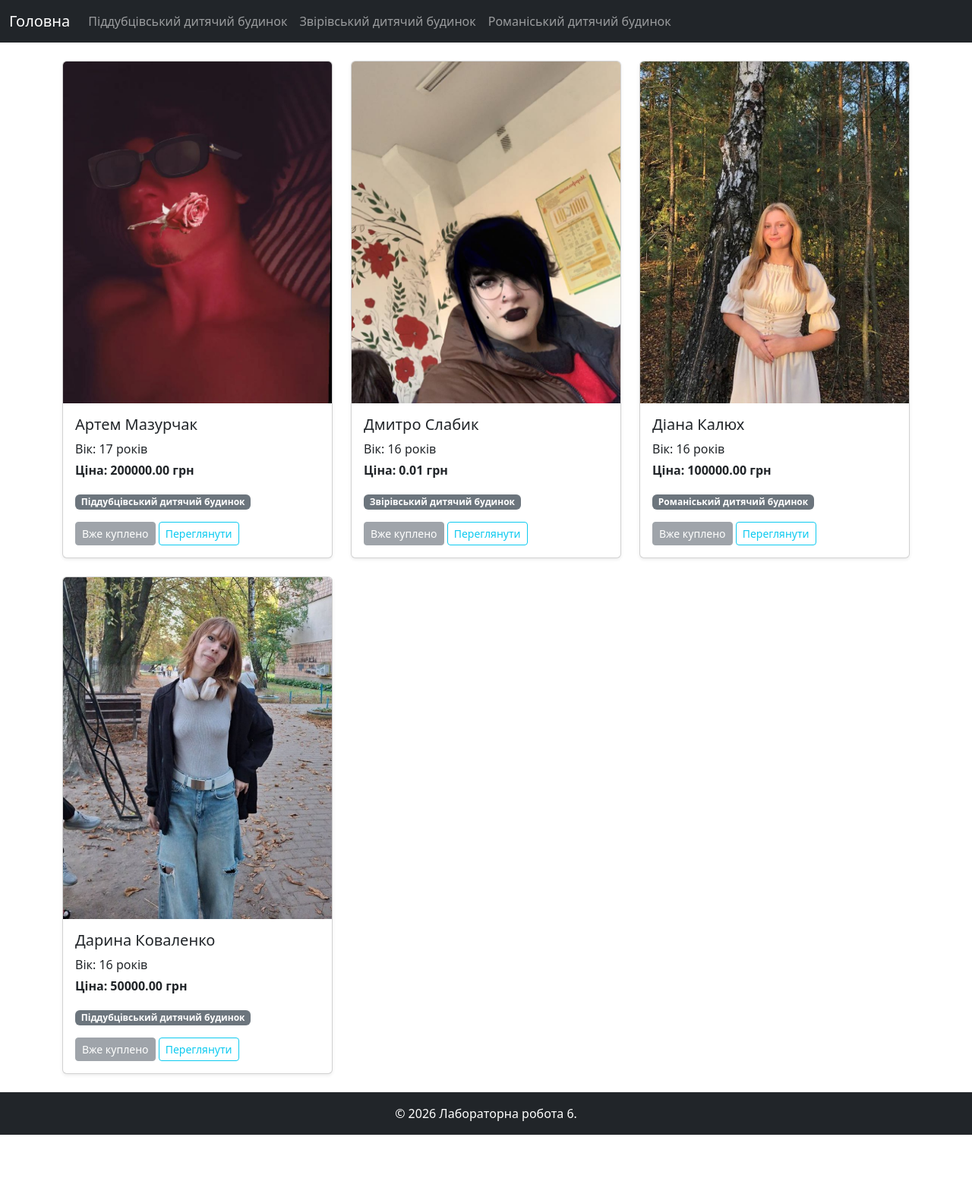
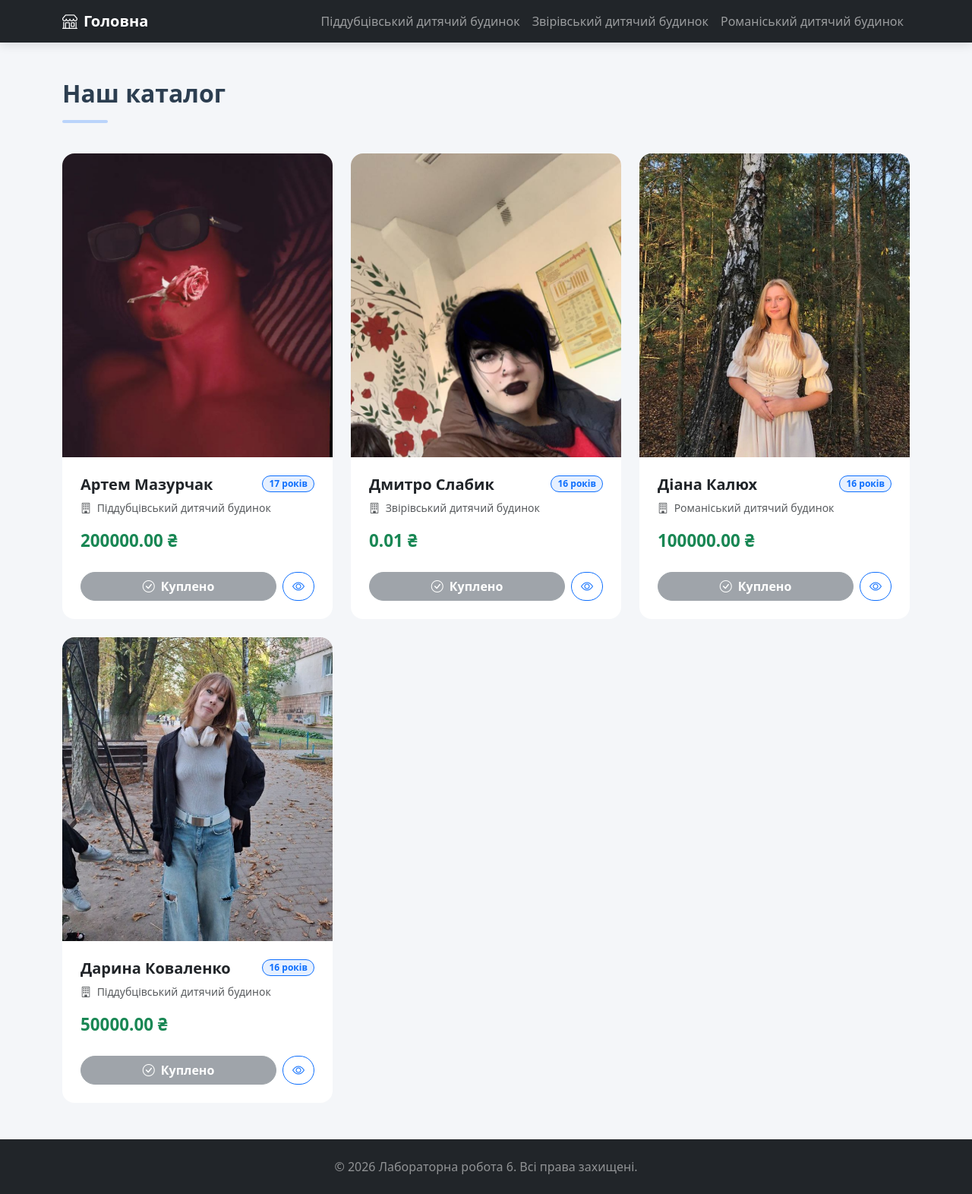
Before and after one commit to sashavorobets25-hub/lab4, a Django app: page / in a window 1280 px wide. Shown: the whole page at 76% size. Before the commit the page ends 1494 px from the top, so only its background shows below. Run offline with Django 5.2, Linux system fonts and the light colour scheme; data comes from the database, SQL or seed files in the repository; both versions use the stored data as it was after the commit.

Commit message:
Збереження коду перед переходом на ноут

```diff
--- a/lab4/templates/index.html
+++ b/lab4/templates/index.html
@@ -2,20 +2,70 @@
 <html lang="uk">
 <head>
     <meta charset="UTF-8">
-    <title>Головна сторінка</title>
+    <title>Сучасна Головна</title>
     <link href="https://cdn.jsdelivr.net/npm/bootstrap@5.3.0/dist/css/bootstrap.min.css" rel="stylesheet">
+    <link rel="stylesheet" href="https://cdn.jsdelivr.net/npm/bootstrap-icons@1.11.1/font/bootstrap-icons.css">
+
+    <style>
+        body {
+            background-color: #f4f6f9; /* Приємний світло-сірий фон */
+        }
+        .navbar {
+            box-shadow: 0 4px 12px rgba(0,0,0,0.1);
+        }
+        /* Стилі для картки */
+        .custom-card {
+            border: none;
+            border-radius: 16px;
+            overflow: hidden;
+            transition: transform 0.3s ease, box-shadow 0.3s ease;
+        }
+        .custom-card:hover {
+            transform: translateY(-8px); /* Підняття картки при наведенні */
+            box-shadow: 0 15px 30px rgba(0,0,0,0.1); /* Велика тінь */
+        }
+        /* Анімація картинки */
+        .card-img-wrapper {
+            height: 400px;
+            overflow: hidden;
+        }
+        .card-img-top {
+            height: 100%;
+            width: 100%;
+            object-fit: cover;
+            transition: transform 0.5s ease;
+        }
+        .custom-card:hover .card-img-top {
+            transform: scale(1.08); /* Збільшення картинки при наведенні */
+        }
+        /* Інші дрібниці */
+        .price-tag {
+            font-size: 1.4rem;
+            font-weight: 800;
+            color: #198754;
+        }
+        .btn-custom {
+            border-radius: 50px; /* Круглі кнопки */
+            font-weight: 600;
+        }
+        .empty-state {
+            text-align: center;
+            padding: 60px 20px;
+        }
+    </style>
 </head>
 <body class="d-flex flex-column min-vh-100">
 
-    <nav class="navbar navbar-expand-lg navbar-dark bg-dark">
-      <div class="container-fluid">
-        <a class="navbar-brand" href="{% url 'home' %}">Головна</a>
+    <nav class="navbar navbar-expand-lg navbar-dark bg-dark sticky-top">
+      <div class="container">
+        <a class="navbar-brand fw-bold" href="{% url 'home' %}">
+            <i class="bi bi-shop me-2"></i>Головна
+        </a>
         <button class="navbar-toggler" type="button" data-bs-toggle="collapse" data-bs-target="#navbarNav">
           <span class="navbar-toggler-icon"></span>
         </button>
         <div class="collapse navbar-collapse" id="navbarNav">
-          <ul class="navbar-nav">
-            {% for orphanage in orphanages %}
+          <ul class="navbar-nav ms-auto"> {% for orphanage in orphanages %}
             <li class="nav-item">
               <a class="nav-link" href="{% url 'category_filter' orphanage.id %}">{{ orphanage.name }}</a>
             </li>
@@ -25,56 +75,90 @@
       </div>
     </nav>
 
-    <div class="container mt-4 flex-grow-1">
-        <div class="row">
-            {% for child in children %}
-            <div class="col-md-4 mb-4">
-                <div class="card h-100 shadow-sm">
+    <div class="container mt-5 flex-grow-1">
+{% if messages %}
+            {% for message in messages %}
+                <div class="alert alert-success alert-dismissible fade show shadow-sm" role="alert">
+                    <i class="bi bi-check-circle-fill me-2"></i> {{ message }}
+                    <button type="button" class="btn-close" data-bs-dismiss="alert" aria-label="Close"></button>
+                </div>
+            {% endfor %}
+        {% endif %}
+        <div class="row mb-4">
+            <div class="col-12">
+                <h2 class="fw-bold" style="color: #2c3e50;">Наш каталог</h2>
+                <hr style="width: 60px; height: 4px; background-color: #0d6efd; border: none; border-radius: 2px;">
+            </div>
+        </div>
 
-                    {% if child.image %}
-                        <img src="{{ child.image.url }}" class="card-img-top" alt="Фото" style="height: 450px; object-fit: cover;">
-                    {% else %}
-                        <div class="bg-secondary text-white d-flex justify-content-center align-items-center" style="height: 450px;">
-                            <span>Немає фото</span>
-                        </div>
-                    {% endif %}
+        <div class="row g-4"> {% for child in children %}
+            <div class="col-md-6 col-lg-4">
+                <div class="card custom-card h-100 bg-white">
 
-                    <div class="card-body d-flex flex-column">
-                        <h5 class="card-title">{{ child.first_name }} {{ child.last_name }}</h5>
-                        <p class="card-text mb-1">Вік: {{ child.age }} років</p>
-                        <p class="card-text"><strong>Ціна: {{ child.price }} грн</strong></p>
-                        <div>
-                            <span class="badge bg-secondary mb-3">{{ child.orphanage.name }}</span>
+                    <div class="card-img-wrapper">
+                        {% if child.image %}
+                            <img src="{{ child.image.url }}" class="card-img-top" alt="Фото">
+                        {% else %}
+                            <div class="bg-light text-secondary d-flex justify-content-center align-items-center h-100">
+                                <i class="bi bi-person-bounding-box" style="font-size: 4rem;"></i>
+                            </div>
+                        {% endif %}
+                    </div>
+
+                    <div class="card-body d-flex flex-column p-4">
+                        <div class="d-flex justify-content-between align-items-start mb-2">
+                            <h5 class="card-title fw-bold mb-0">{{ child.first_name }} {{ child.last_name }}</h5>
+                            <span class="badge bg-primary bg-opacity-10 text-primary rounded-pill border border-primary px-2 py-1">
+                                {{ child.age }} років
+                            </span>
                         </div>
 
-                        <div class="mt-auto">
+                        <p class="text-muted small mb-3">
+                            <i class="bi bi-building me-1"></i> {{ child.orphanage.name }}
+                        </p>
+
+                        <div class="mb-4">
+                            <span class="price-tag">{{ child.price }} ₴</span>
+                        </div>
+
+                        <div class="mt-auto d-flex gap-2">
                             {% if not child.is_purchased %}
-                                <form action="{% url 'buy_child' child.id %}" method="POST" style="display:inline;">
+                                <form action="{% url 'buy_child' child.id %}" method="POST" class="flex-grow-1" onsubmit="return confirm('Ви впевнені, що хочете здійснити цю покупку?');">
                                     {% csrf_token %}
-                                    <button type="submit" class="btn btn-success btn-sm">Купити</button>
+                                    <button type="submit" class="btn btn-success btn-custom w-100">
+                                        <i class="bi bi-cart-plus me-1"></i> Купити
+                                    </button>
                                 </form>
                             {% else %}
-                                <button class="btn btn-secondary btn-sm" disabled>Вже куплено</button>
+                                <button class="btn btn-secondary btn-custom flex-grow-1" disabled>
+                                    <i class="bi bi-check-circle me-1"></i> Куплено
+                                </button>
                             {% endif %}
 
-                            <a href="{% url 'child_detail' child.id %}" class="btn btn-outline-info btn-sm">Переглянути</a>
+                            <a href="{% url 'child_detail' child.id %}" class="btn btn-outline-primary btn-custom" title="Переглянути деталі">
+                                <i class="bi bi-eye"></i>
+                            </a>
                         </div>
                     </div>
+
                 </div>
             </div>
             {% empty %}
             <div class="col-12">
-                <div class="alert alert-info">Тут поки що нікого немає.</div>
+                <div class="empty-state">
+                    <i class="bi bi-inbox text-muted" style="font-size: 5rem;"></i>
+                    <h3 class="text-muted mt-3">Тут поки що порожньо</h3>
+                    <p class="text-secondary">У цій категорії ще немає записів.</p>
+                </div>
             </div>
             {% endfor %}
         </div>
     </div>
-<footer class="bg-dark text-white text-center py-3 mt-auto">
+
+    <footer class="bg-dark text-white text-center py-4 mt-5">
         <div class="container">
-            <p class="mb-0">© 2026 Лабораторна робота 6.</p>
+            <p class="mb-0 text-white-50">© 2026 Лабораторна робота 6. Всі права захищені.</p>
         </div>
     </footer>
 
-    <script src="https://cdn.jsdelivr.net/npm/bootstrap@5.3.0/dist/js/bootstrap.bundle.min.js"></script>
-</body>
-</html>
+    <script src="
--- a/lab4/views.py
+++ b/lab4/views.py
@@ -1,4 +1,5 @@
-from django.shortcuts import render, get_object_or_404
+from django.shortcuts import render, get_object_or_404, redirect
+from django.contrib import messages
 from .models import Orphanage, Child
 
 
@@ -36,5 +37,6 @@ def buy_child(request, child_id):
     child.is_purchased = True
     child.save()  # Зберігаємо зміни в базу
 
-    # Повертаємо користувача на головну сторінку
+    messages.success(request, f"Вітаємо! Ви успішно здійснили покупку: {child.first_name} {child.last_name}.")
+
     return redirect('home')
```
Also changed, not shown: .ai/mcp/mcp.json (added), db.sqlite3 (added), media/children_photos/photo_2023-10-30_19-11-51.jpg (added), media/children_photos/photo_2024-10-25_11-50-59.jpg (added), media/children_photos/photo_2025-02-05_14-40-34.jpg (added), media/children_photos/photo_2026-02-27_14-11-28.jpg (added).
